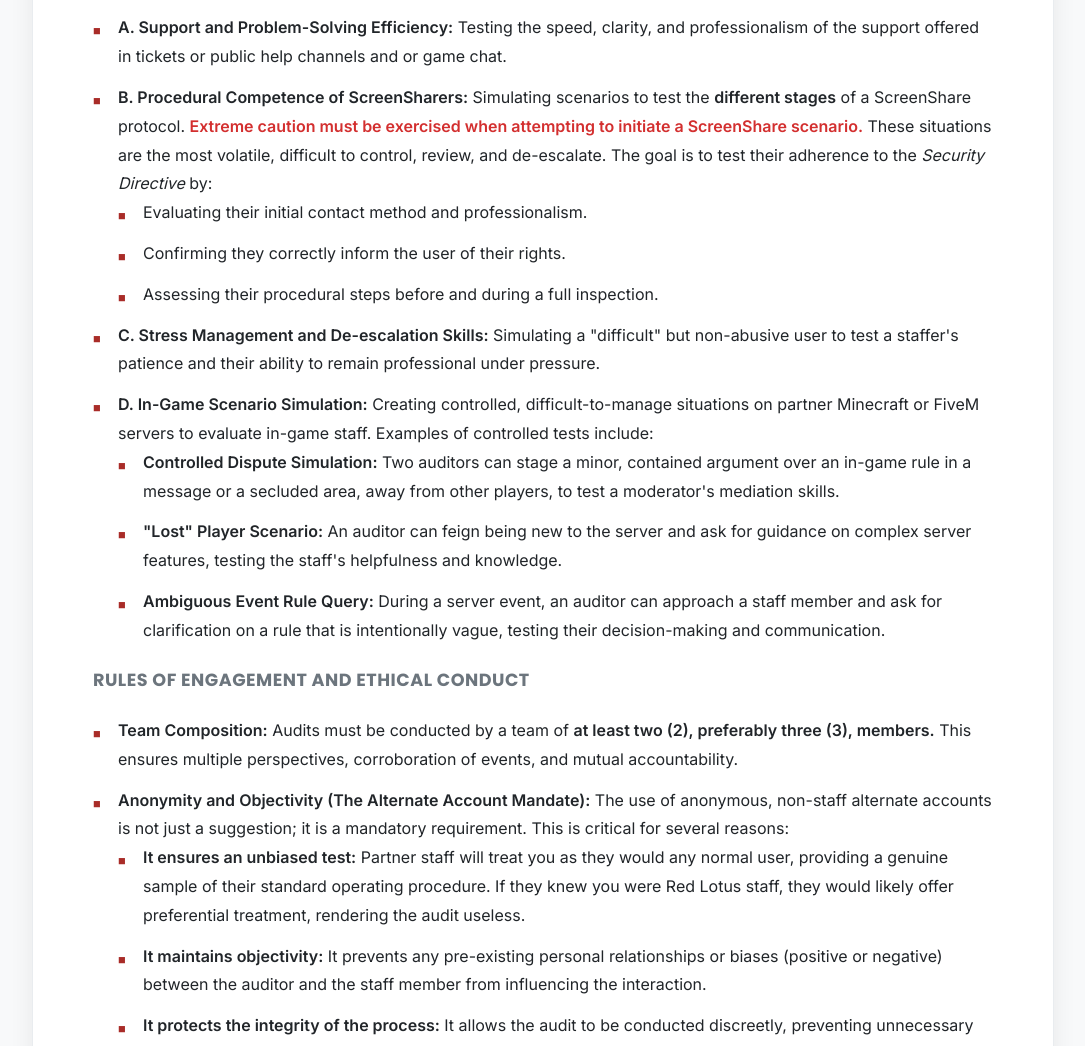
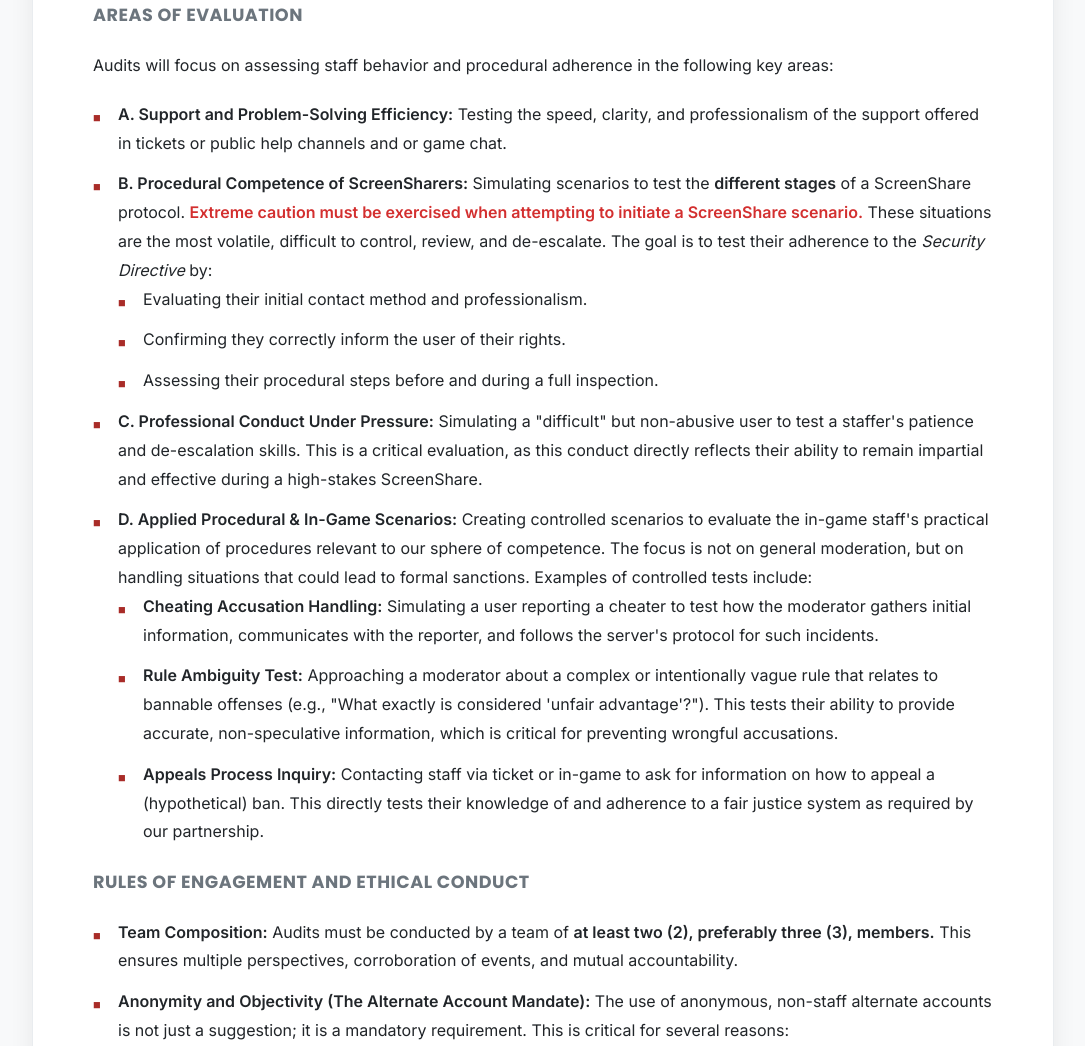
Before and after one commit to ItzIceHere/Delegation-Manual, a plain HTML site: page index.html in a window 1280 px wide. Shown: the part 9028-10074 px from the top of the page, without its empty margins (97-1182 px from the left). Drawn offline with Linux system fonts and the light colour scheme.

Commit message:
Update index.html

```diff
--- a/index.html
+++ b/index.html
@@ -351,7 +351,7 @@
 <p>A core component of the Red Lotus Unity is ensuring that our high standards of operation and ethics are consistently upheld across our entire network. A partnership with Red Lotus is not a passive affiliation; it is an active commitment to a shared set of principles. To this end, the Delegation is entrusted with the critical and highly sensitive task of conducting periodic, discreet audits of our partner servers' staff teams. This is not an act of distrust, but a vital quality assurance mechanism designed to protect the integrity of the Unity, support our partners in their continuous improvement, and guarantee a consistent, professional, and fair experience for all users within our ecosystem.</p>
 
 <h4 id="audits-purpose-and-mandate">Purpose and Mandate</h4>
-<p>The primary and sole objective of these audits is to verify that partner staff teams are actively and effectively adhering to the foundational principles of Maturity, Professionalism, and Procedural Fairness. <strong><em>These operations are conducted not for personal entertainment, to cause harm, or to "catch out" our partners, but as a collaborative and constructive effort. Our goal is to work with our partners to build a better and more aligned environment for everyone, one that upholds the shared principles and guidelines we all aim to maintain.</em></strong> These operations serve to:</p>
+<p>The primary and sole objective of these audits is to verify that partner staff teams are actively and effectively adhering to the foundational principles of Maturity, Professionalism, and Procedural Fairness. While our primary expertise is ScreenSharing, these audits assess how these core principles are applied in situations directly related to user support for rule violations, conflict resolution, and procedural inquiries, as these are the precursors to and foundations of a just ScreenShare and appeals system. <strong><em>These operations are conducted not for personal entertainment, to cause harm, or to "catch out" our partners, but as a collaborative and constructive effort. Our goal is to work with our partners to build a better and more aligned environment for everyone, one that upholds the shared principles and guidelines we all aim to maintain.</em></strong> These operations serve to:</p>
 <ul>
     <li><strong>Ensure Compliance:</strong> Confirm that partner procedures for user support, public moderation, and especially ScreenShares are aligned with the rigorous standards set by Red Lotus Charters and Directives.</li>
     <li><strong>Identify Training Gaps:</strong> Highlight, through practical application, specific areas where partner staff may benefit from additional guidance, resources, or training, which we can then offer as a supportive measure to foster mutual growth.</li>
@@ -388,12 +388,12 @@
             <li>Assessing their procedural steps before and during a full inspection.</li>
         </ul>
     </li>
-    <li><strong>C. Stress Management and De-escalation Skills:</strong> Simulating a "difficult" but non-abusive user to test a staffer's patience and their ability to remain professional under pressure.</li>
-    <li><strong>D. In-Game Scenario Simulation:</strong> Creating controlled, difficult-to-manage situations on partner Minecraft or FiveM servers to evaluate in-game staff. Examples of controlled tests include:
+    <li><strong>C. Professional Conduct Under Pressure:</strong> Simulating a "difficult" but non-abusive user to test a staffer's patience and de-escalation skills. This is a critical evaluation, as this conduct directly reflects their ability to remain impartial and effective during a high-stakes ScreenShare.</li>
+    <li><strong>D. Applied Procedural & In-Game Scenarios:</strong> Creating controlled scenarios to evaluate the in-game staff's practical application of procedures relevant to our sphere of competence. The focus is not on general moderation, but on handling situations that could lead to formal sanctions. Examples of controlled tests include:
         <ul>
-            <li><strong>Controlled Dispute Simulation:</strong> Two auditors can stage a minor, contained argument over an in-game rule in a message or a secluded area, away from other players, to test a moderator's mediation skills.</li>
-            <li><strong>"Lost" Player Scenario:</strong> An auditor can feign being new to the server and ask for guidance on complex server features, testing the staff's helpfulness and knowledge.</li>
-            <li><strong>Ambiguous Event Rule Query:</strong> During a server event, an auditor can approach a staff member and ask for clarification on a rule that is intentionally vague, testing their decision-making and communication.</li>
+            <li><strong>Cheating Accusation Handling:</strong> Simulating a user reporting a cheater to test how the moderator gathers initial information, communicates with the reporter, and follows the server's protocol for such incidents.</li>
+            <li><strong>Rule Ambiguity Test:</strong> Approaching a moderator about a complex or intentionally vague rule that relates to bannable offenses (e.g., "What exactly is considered 'unfair advantage'?"). This tests their ability to provide accurate, non-speculative information, which is critical for preventing wrongful accusations.</li>
+            <li><strong>Appeals Process Inquiry:</strong> Contacting staff via ticket or in-game to ask for information on how to appeal a (hypothetical) ban. This directly tests their knowledge of and adherence to a fair justice system as required by our partnership.</li>
         </ul>
     </li>
 </ul>
```
